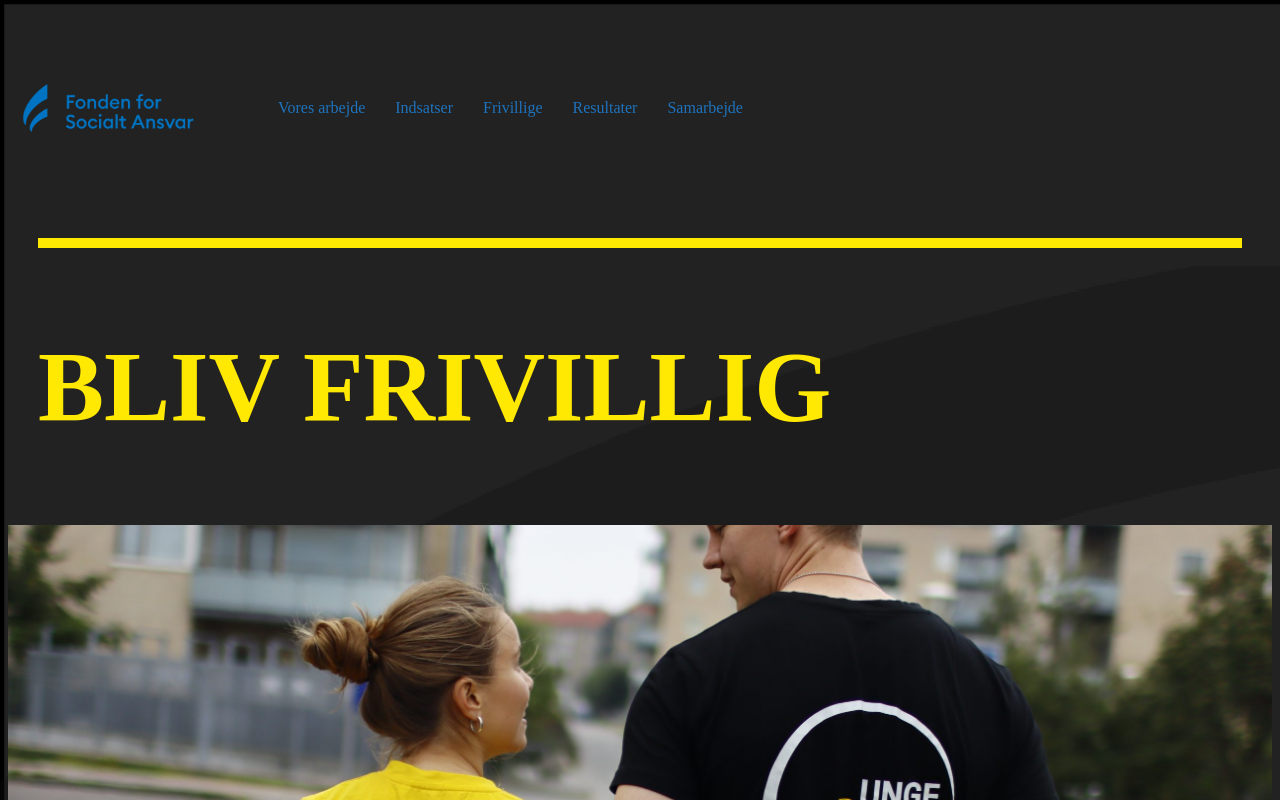
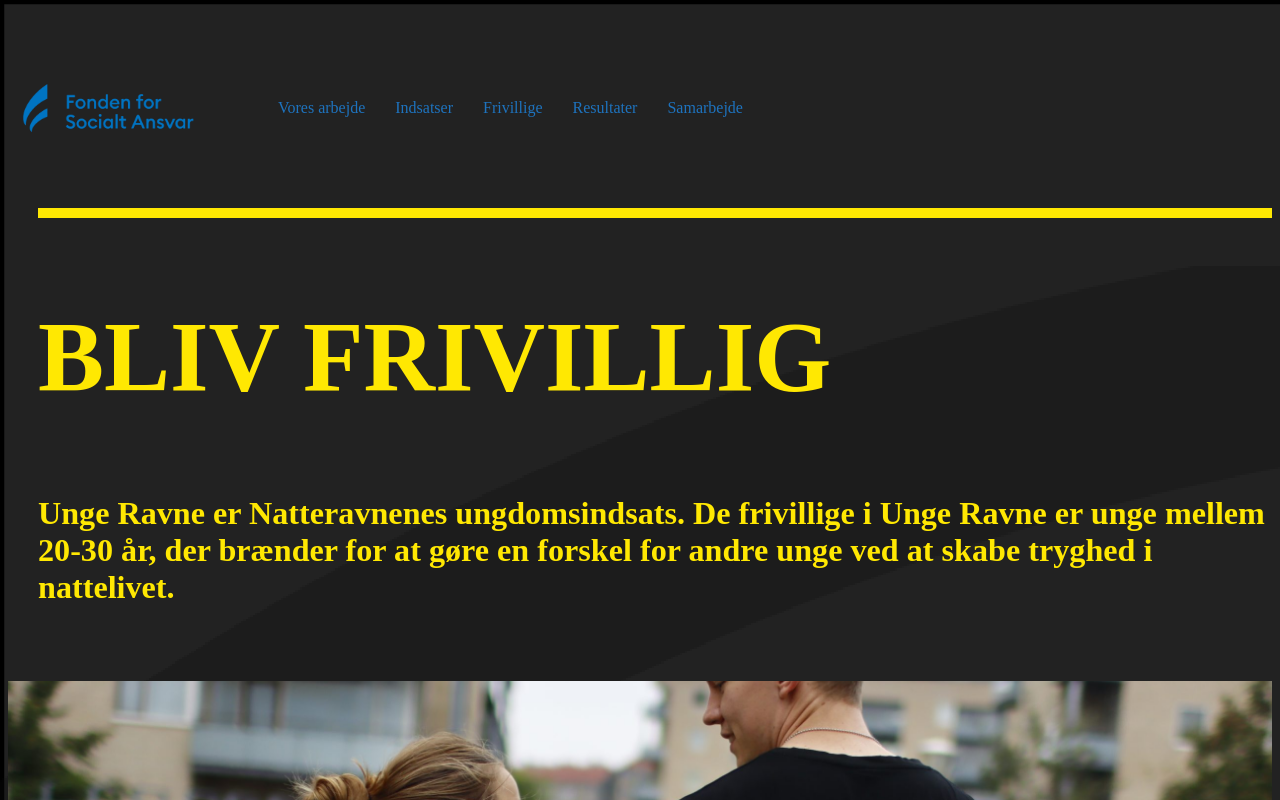
Before and after one commit to Lordolse/Projekt4, a plain HTML site: page Index.html in a window 1280 px wide. Shown: the top 800 px of the page. Drawn offline with Linux system fonts and the light colour scheme.

Commit message:
ændring

```diff
--- a/Index.html
+++ b/Index.html
@@ -26,18 +26,19 @@
 <main>
 
 <section>
-    <div class="headline">
+    <div class="overskrift">
         <h1>BLIV FRIVILLIG</h1>
     </div class="headline">
 
+    <div class="overskrift__tekst">
+        <h6> Unge Ravne er Natteravnenes ungdomsindsats. De frivillige i Unge Ravne er unge mellem 20-30 år, der brænder for at gøre en forskel for andre unge ved at skabe tryghed i nattelivet.</h6>
+    </div>
     <div class="hero">
         <div class="hero__image">
+        </div>
+    </div>
+
 </section>
-tes tetst test test test '
-tes tetst test test test
-tes tetst test test test
-tes tetst test test test '
-<section>
 
 
 </section>
@@ -48,5 +49,6 @@
 
 
 
+
 </body>
 </html>
--- a/style.css
+++ b/style.css
@@ -35,10 +35,31 @@
 }
 
 
-.headline{
+.overskrift{
+
 font-size: 66px;
 border-top: solid 10px;
 border-color: #ffe802; /* w3 school*/
-margin:30px;
+margin-left:30px;
 color:#ffe802;
+padding: 0;
 }
+
+
+.overskrift__tekst{
+
+    font-size: 48px;
+    font-weight: lighter;
+    margin-left:30px;
+    padding:0;
+    color:#ffe802;
+}
+
+
+.footer__container{
+   display: flex;
+   background-color: #ffe802;
+   font-size: 50px;
+   padding: 0;
+   margin: 0;
+}
```
